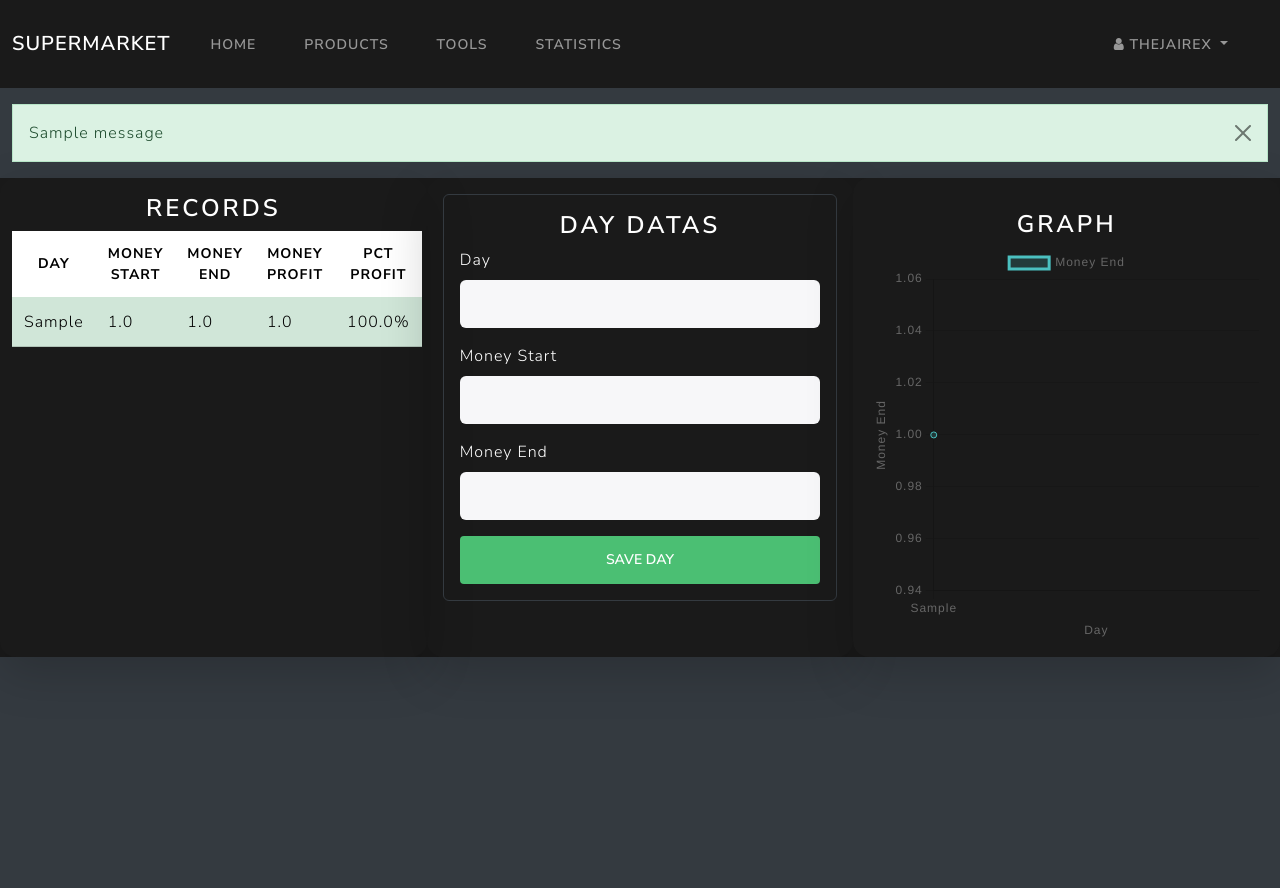
After one commit to Thejairex/supermarket, a Flask app: page /play/ in a window 1280 px wide. The commit adds this page. Run offline with Flask 3, Linux system fonts and the light colour scheme; a user stored in the database is signed in; tables that the repository leaves empty hold one stand-in row (values such as "Sample post"); one stand-in notice (Sample message) is shown; some libraries are stand-ins or nearby versions.

Commit message:
Release v0.1.0

```diff
--- a/DB/__init__.py
+++ b/DB/__init__.py
@@ -86,7 +86,7 @@ class DB:
         query = self.session.query(model).filter(getattr(model, column) == value)
 
         if order_by:
-            query = self.__order_by(query, order_by, order)
+            query = self.__order_by(query, model, order_by, order)
 
         return query.all()
 
--- a/DB/models/__init__.py
+++ b/DB/models/__init__.py
@@ -2,3 +2,4 @@ from .boxes import Box
 from .categories import Category
 from .products import Product
 from .users import User
+from .days import Days
--- a/app.py
+++ b/app.py
@@ -5,7 +5,7 @@ from flask_login import LoginManager, login_user, login_required, logout_user, c
 from DB import DB
 from DB.models import Category, Product, Box, User
 
-from blueprints import auth_bp, products_bp, user_bp
+from blueprints import auth_bp, products_bp, user_bp, play_bp
 
 app = Flask(__name__)
 db = DB()
@@ -21,6 +21,7 @@ with app.app_context():
 app.register_blueprint(auth_bp)
 app.register_blueprint(products_bp, url_prefix='/products')
 app.register_blueprint(user_bp, url_prefix='/')
+app.register_blueprint(play_bp, url_prefix='/play')
 
 @login_manger.user_loader
 def load_user(user_id):
--- a/blueprints/__init__.py
+++ b/blueprints/__init__.py
@@ -1,3 +1,4 @@
 from .auth import auth_bp
 from .products import products_bp
 from .user import user_bp
+from .play import play_bp
--- /dev/null
+++ b/blueprints/play.py
@@ -0,0 +1,39 @@
+from flask import Blueprint, render_template, request, redirect, url_for, flash
+from flask_login import login_required, current_user
+import sqlalchemy
+from DB import DB
+from DB.models import Days
+
+play_bp = Blueprint('play', __name__)
+db = DB()
+
+@play_bp.route('/', methods=['GET', 'POST'])
+@login_required
+def play():
+    if request.method == 'POST':
+        money_start = float(request.form['money_start'])
+        money_end = float(request.form['money_end'])
+        day = Days(
+            day = "Day " + str(request.form['day']),
+            money_start = money_start,
+            money_end = money_end,
+            profit = money_end - money_start,
+            user_id = current_user.user_id
+        )
+        try:
+            db.add(day)
+            flash(f'Add {day.day} successful', 'success')
+            return redirect(url_for('play.play'))
+
+        except sqlalchemy.exc.IntegrityError as e:
+            e = str(e)
+            if 'UNIQUE constraint failed: days.day, days.user_id' in e:
+                flash(f'The {day.day} already register', 'error')
+            else:
+                flash('Error al agregar Categoría {e}', 'error')
+
+            db.rollback()
+            return redirect(url_for('play.play'))
+    # days = db.query(Days).filter_by(user_id = current_user.user_id).all()
+    days = db.get_where(Days, 'user_id', current_user.user_id, order_by='day', order='desc')
+    return render_template('play.html', days=days)
--- a/templates/layout.html
+++ b/templates/layout.html
@@ -26,7 +26,13 @@
                         <!-- login justify to the right -->
                         </li>
                         {% if current_user.is_authenticated %}
-                            <!-- show username with icon and user dropdown menu -->
+                        <!-- Tools dropdown -->
+                        <li class="nav-item">
+                            <a href="#" class="nav-link me-auto p-2">Tools</a>
+                        </li>
+                        <li class="nav-item">
+                            <a href="{{ url_for('statistics') }}" class="nav-link me-auto p-2">Statistics</a>
+                        </li>
                         <li class="nav-item ms-auto dropdown">
                             <a href="#" class="nav-link dropdown-toggle p-2" role="button" data-bs-toggle="dropdown" aria-expanded="false">
                                 <i class="fa fa-user"></i> {{ current_user.username }}
--- /dev/null
+++ b/templates/play.html
@@ -0,0 +1,154 @@
+{% extends "layout.html" %}
+
+{% block content %}
+
+<main class="container-fluid bg-dark pt-3" style="height: 100vh">
+
+    {% with messages = get_flashed_messages(with_categories=True) %}
+    {% if messages %}
+    {% for category, message in messages %}
+    <!-- if messages is error -->
+    {% if category == 'error' %}
+    <div class="alert alert-dismissible alert-danger" role="alert">
+        <button type="button" class="btn-close" data-bs-dismiss="alert"></button>
+        {{ message }}
+    </div>
+    {% endif %}
+
+    {% if category == 'success' %}
+    <div class="alert alert-dismissible alert-success" role="alert">
+        <button type="button" class="btn-close" data-bs-dismiss="alert"></button>
+        {{ message }}
+    </div>
+
+    {% endif %}
+    {% endfor %}
+    {% endif %}
+    {% endwith %}
+    <!-- Add your content here -->
+    <div class="row bg-primary">
+        <div class="col-4 shadow-lg rounded-4">
+            <h3 class="text-center text-white pt-3">Records</h3>
+            {% if days|length != 0 %}
+
+            <table class="table table-striped table-hover table-sm text-start rounded-2">
+                <thead class="text-center align-middle">
+                    <tr>
+                        <th scope="col">Day</th>
+                        <th scope="col">Money Start</th>
+                        <th scope="col">Money End</th>
+                        <th scope="col">Money Profit</th>
+                        <th scope="col">Pct Profit</th>
+                    </tr>
+                </thead>
+                <tbody>
+                    {% for day in days %}
+                    <tr class="{% if day.profit > 0 %}table-success{% elif day.profit < 0 %}table-danger{% endif %}">
+                        <td class="text-nowrap">{{ day.day }}</td>
+                        <td class="t">{{ day.money_start }}</td>
+                        <td class="t">{{ day.money_end }}</td>
+                        <td class="t">{{ day.profit | round(2) }}</td>
+                        <td class="t">{{ (day.profit / day.money_start * 100) | round(2) }}%</td>
+                    </tr>
+                    {% endfor %}
+                </tbody>
+            </table>
+            {% else %}
+
+            <h3 class="text-center text-white">No records found</h3>
+
+            {% endif %}
+
+        </div>
+        <div class="col-4 shadow-lg rounded-4 p-3">
+            <form action="{{ url_for('play.play') }}" class="border border-1 border-dark rounded-2 p-3" method="POST">
+                <h3 class="text-center text-white">Day Datas</h3>
+                <div class="mb-3">
+                    <label for="day" class="form-label text-white">Day</label>
+                    <input type="number" class="form-control rounded-2" step="1" min="1" id="day" name="day" required>
+                </div>
+                <div class="mb-3">
+                    <label for="money_start" class="form-label text-white">Money Start</label>
+                    <input type="number" step="0.01" class="form-control rounded-2" id="money_start" name="money_start"
+                        required>
+                </div>
+                <div class="mb-3">
+                    <label for="money_end" class="form-label text-white">Money End</label>
+                    <input type="number" class="form-control rounded-2 " id="money_end" name="money_end" required>
+                </div>
+                <button type="submit" class="btn btn-success rounded-1 w-100">Save Day</button>
+            </form>
+        </div>
+        <div class="col-4 shadow-lg bg-primary rounded-4 p-3 m-0">
+            <h3 class="text-center text-white pt-3">Graph</h3>
+
+            {% if days|length != 0 %}
+
+            <div class="d-flex justify-content-center">
+                <canvas id="myChart" width="400" height="400"></canvas>
+            </div>
+            {% else %}
+
+            <h3 class="text-center text-white">No records found</h3>
+
+            {% endif %}
+
+        </div>
+    </div>
+</main>
+<script src="https://cdn.jsdelivr.net/npm/chart.js"></script>
+<script>
+    // Obtener datos desde la plantilla
+    const labels = [
+        {% for day in days %}
+        "{{ day.day }}",
+        {% endfor %}
+    ];
+
+    // Cargar los datos
+    const data = {
+        labels: labels,
+        datasets: [{
+            label: 'Money End',
+            data: [
+                {% for day in days %}
+                {{ day.money_end }},
+                {% endfor %}
+            ],
+            borderColor: 'rgba(75, 192, 192, 1)',
+            backgroundColor: 'rgba(75, 192, 192, 0.2)',
+            fill: true,
+            tension: 0.1
+        }]
+    };
+
+    // Configuración del gráfico
+    const config = {
+        type: 'line',
+        data: data,
+        options: {
+            responsive: true,
+            scales: {
+                x: {
+                    title: {
+                        display: true,
+                        text: 'Day'
+                    }
+                },
+                y: {
+                    title: {
+                        display: true,
+                        text: 'Money End'
+                    }
+                }
+            }
+        }
+    };
+
+    // Renderizar el gráfico de línea en el canvas
+    const myChart = new Chart(
+        document.getElementById('myChart'),
+        config
+    );
+</script>
+{% endblock content %}
```
Also changed, not shown: DB/models/days.py (added, +23 -0 lines), static/js/charts.js (added, +51 -0 lines), templates/index.html (+14 -3 lines), database.db.
